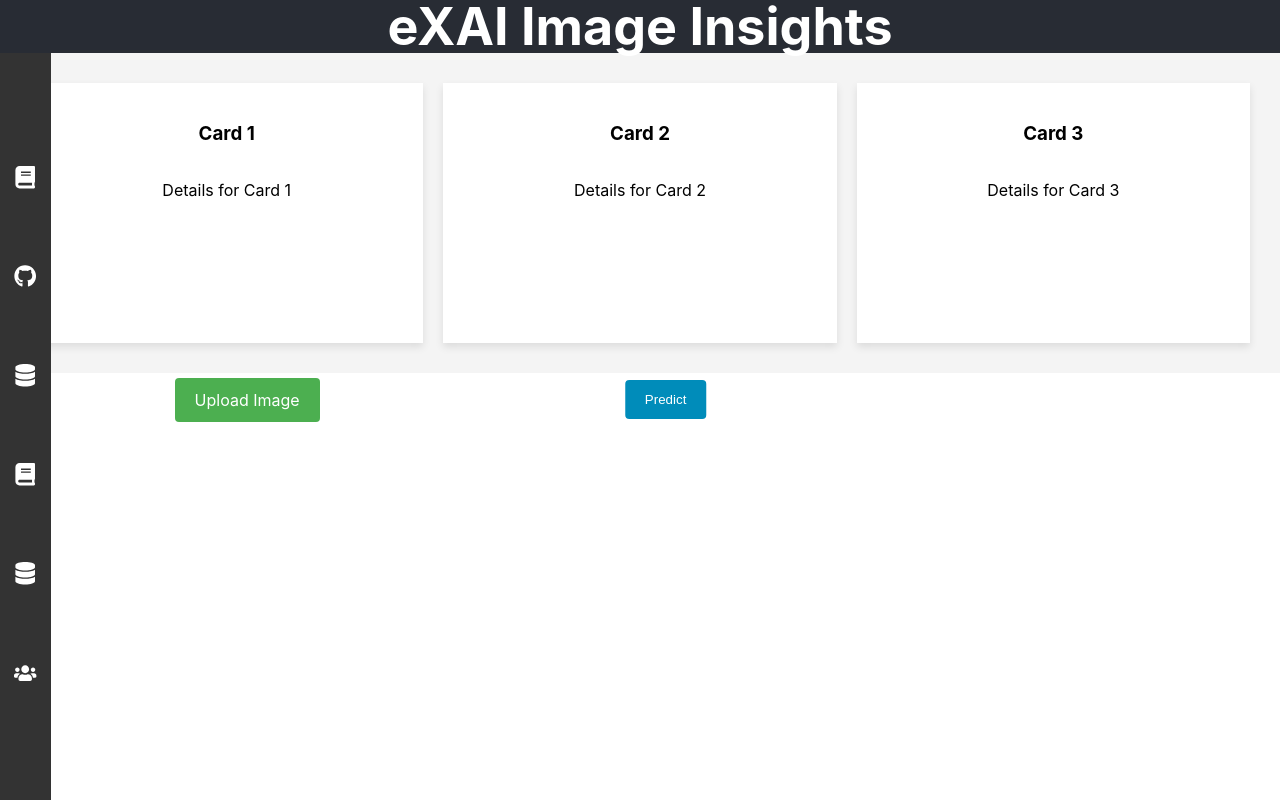
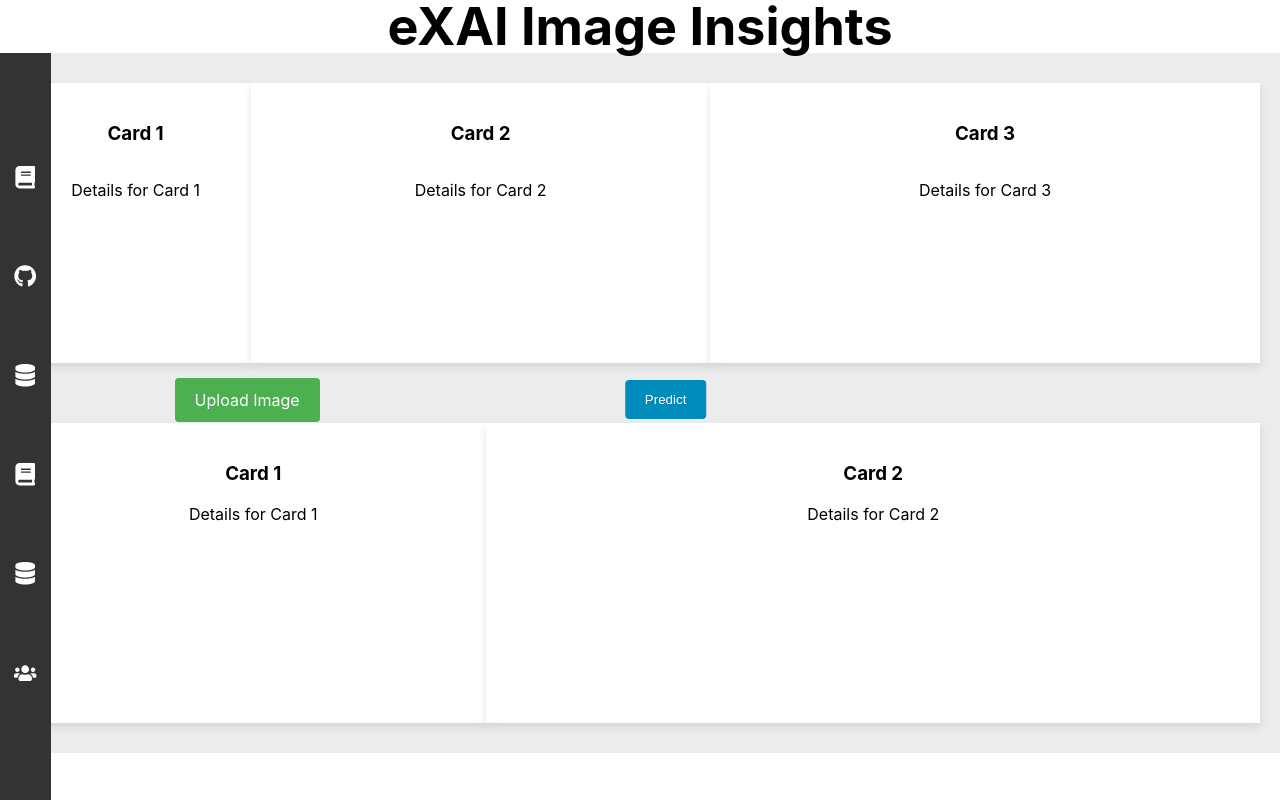
Before and after one commit to Error-404-UCD/eXAI, a React (Create React App) app in the folder Frontend/: page / in a window 1280 px wide. Built offline with nearby package versions, Linux system fonts and the light colour scheme.

Commit message:
bottom half and top half alignments

```diff
--- a/Frontend/src/App.css
+++ b/Frontend/src/App.css
@@ -14,7 +14,6 @@
 }
 
 .App-header {
-  background-color: #333;
   min-height: 100vh;
   display: flex;
   flex-direction: column;
--- a/Frontend/src/App.js
+++ b/Frontend/src/App.js
@@ -4,14 +4,16 @@ import Navbar from './JS/Navbar';
 import LNavbar from './JS/LNavbar';
 import Midbar from './JS/Midbar';
 import TopHalf from './JS/TopHalf';
+import BottomHalf from './JS/BottomHalf';
 
 function App() {
     return (
         <div className="App">
             <Navbar />
             <LNavbar />
+            <TopHalf />
             <Midbar />
-            <TopHalf />
+            <BottomHalf />
         </div>
     );
 }
--- /dev/null
+++ b/Frontend/src/CSS/BottomHalf.css
@@ -0,0 +1,26 @@
+.bottom-half {
+    display: flex;
+    justify-content: space-between;
+    padding: 20px;
+    width: 100%;
+    box-sizing: border-box;
+    background-color: #ececec;
+}
+
+.bottom-half .card {
+    padding: 20px;
+    margin: 10px 0;
+    background-color: white;
+    box-shadow: 0 4px 8px rgba(0,0,0,0.1);
+    text-align: center;
+    min-height: 260px;
+}
+
+
+.bottom-half .card1 {
+    width: 500px;
+}
+
+.bottom-half .card2 {
+    width: 860px;
+}
--- a/Frontend/src/CSS/Navbar.css
+++ b/Frontend/src/CSS/Navbar.css
@@ -1,7 +1,7 @@
 .Navbar-header {
     height: 6.67vh;
-    background-color: #282c34;
-    color: white;
+    /*background-color: #282c34;*/
+    color: black;
     display: flex;
     align-items: center;
     justify-content: center;
--- a/Frontend/src/CSS/TopHalf.css
+++ b/Frontend/src/CSS/TopHalf.css
@@ -2,29 +2,29 @@
     display: flex;
     justify-content: space-around;
     padding: 20px;
-    background-color: #f4f4f4; /* Optional: color for the top half background */
+    background-color: #ececec;
 }
 
-.card {
-    width: 30%; /* Each card takes up 30% of the container width */
+.top-half .card {
     padding: 20px;
     background-color: white;
     box-shadow: 0 4px 8px rgba(0,0,0,0.1);
-    margin: 10px;
+    margin: 10px 0;
     text-align: center;
     display: flex;
     flex-direction: column;
     align-items: center;
+    min-height: 240px;
 }
 
-.card1 {
-    height: 220px;
+.top-half .card1 {
+    width: 210px;
 }
 
-.card2 {
-    height: 220px;
+.top-half .card2 {
+    width: 460px;
 }
 
-.card3 {
-    height: 220px;
+.top-half .card3 {
+    width: 560px;
 }
--- /dev/null
+++ b/Frontend/src/JS/BottomHalf.js
@@ -0,0 +1,19 @@
+import React from 'react';
+import '../CSS/BottomHalf.css';
+
+function BottomHalf() {
+    return (
+        <div className="bottom-half">
+            <div className="card card1">
+                <h3>Card 1</h3>
+                <p>Details for Card 1</p>
+            </div>
+            <div className="card card2">
+                <h3>Card 2</h3>
+                <p>Details for Card 2</p>
+            </div>
+        </div>
+    );
+}
+
+export default BottomHalf;
```
